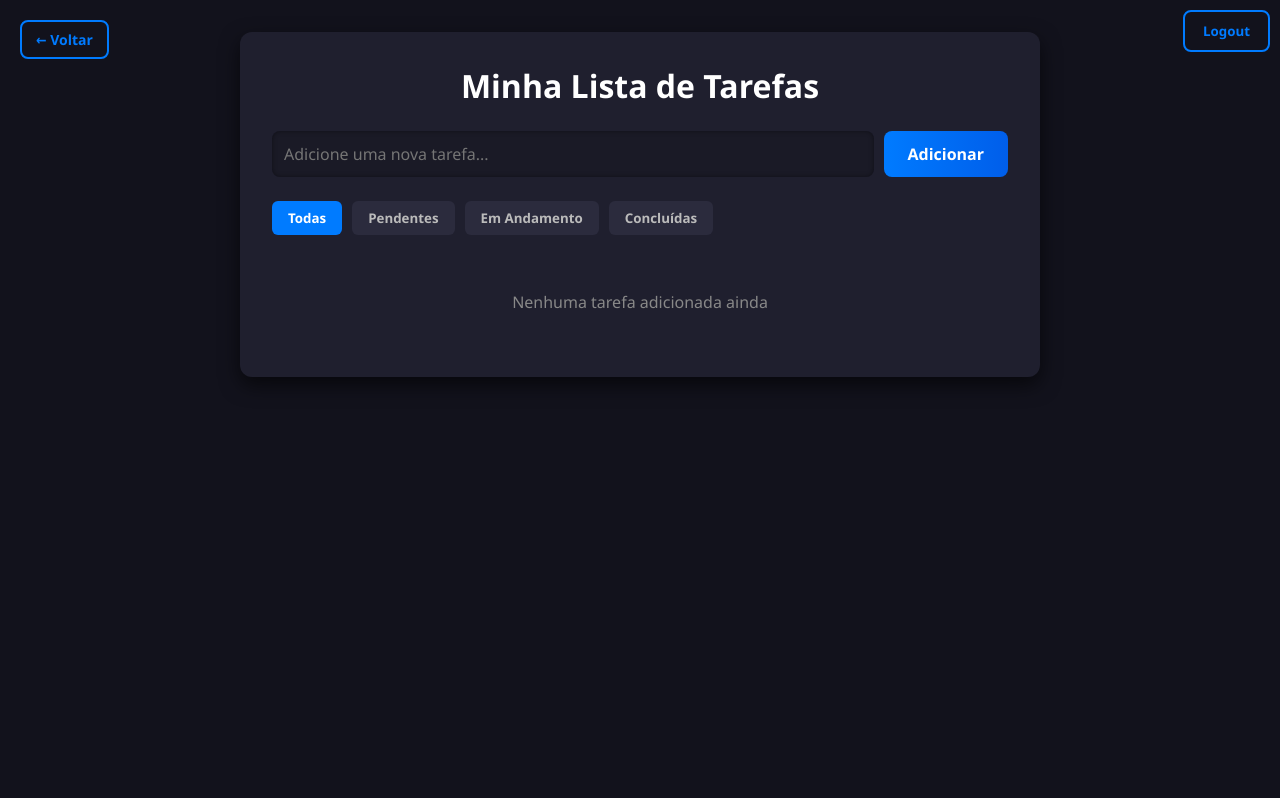
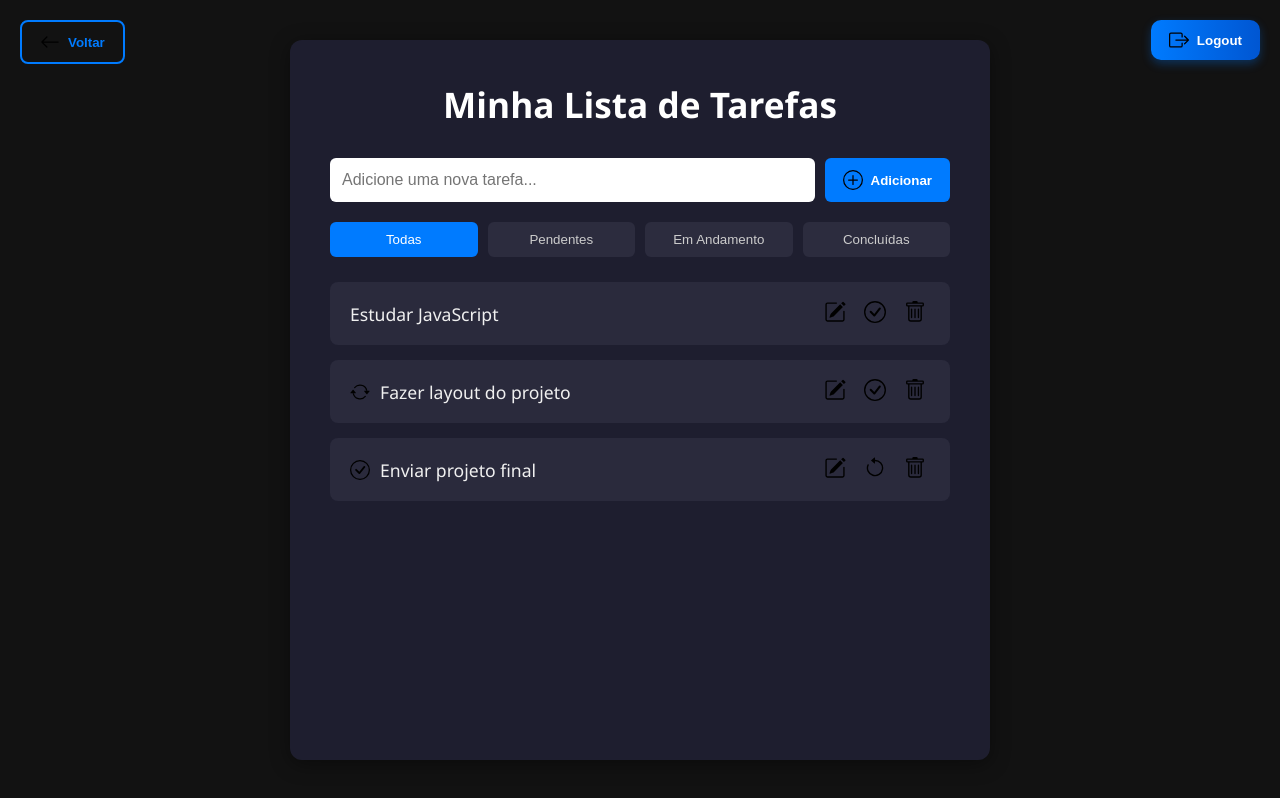
Before and after one commit to faculmasssa/gigaboard, a website with bundled scripts: page public/painel.html in a window 1280 px wide. Built offline with nearby package versions, Linux system fonts and the light colour scheme.

Commit message:
adicionando icons painel

```diff
--- a/public/assets/css/style-painel.css
+++ b/public/assets/css/style-painel.css
@@ -1,177 +1,130 @@
-:root {
-  --vermelho: #ff6b6b;
-  --amarelo: #ffd166;
-  --verde: #06d6a0;
-  --cinza: #2b2b3d;
-  --cinza-escuro: #999;
-}
-
+/* Reset básico */
 * {
   margin: 0;
   padding: 0;
   box-sizing: border-box;
-  font-family: 'Segoe UI', Tahoma, Geneva, Verdana, sans-serif;
 }
 
 body {
-  background-color: #12121c;
+  font-family: 'Segoe UI', sans-serif;
+  background-color: #121212;
   color: #f0f0f0;
-  padding: 2rem;
   min-height: 100vh;
+  display: flex;
+  justify-content: center;
+  padding: 40px;
+  position: relative;
 }
-
-.btn-voltar {
-  position: absolute;
-  top: 20px;
-  left: 20px;
-  background: transparent;
-  border: 2px solid #007bff;
-  color: #007bff;
-  padding: 8px 14px;
-  border-radius: 8px;
-  cursor: pointer;
-  font-weight: bold;
-  font-size: 14px;
-  transition: all 0.3s ease;
-  z-index: 10;
-}
-
-.btn-voltar:hover {
-  background: #007bff;
-  color: white;
-}
-
 
 /* Container principal */
 .container {
-  max-width: 800px;
-  margin: 0 auto;
-  background-color: #1f1f2e;
+  background-color: #1e1e2f;
+  padding: 40px;
   border-radius: 12px;
-  box-shadow: 0 8px 20px rgba(0, 0, 0, 0.6);
-  padding: 2rem;}
+  box-shadow: 0 4px 20px rgba(0, 0, 0, 0.4);
+  width: 100%;
+  max-width: 700px;
+}
 
 /* Título */
 h1 {
   text-align: center;
-  margin-bottom: 1.5rem;
+  margin-bottom: 30px;
+  font-size: 2.2rem;
   color: #ffffff;
 }
 
-/* Formulário de tarefa */
+/* Formulário de nova tarefa */
 .input-container {
   display: flex;
+  justify-content: center;
   gap: 10px;
-  margin-bottom: 1.5rem;
+  margin-bottom: 20px;
 }
 
-#task-input {
+.input-container input {
   flex: 1;
-  padding: 0.75rem;
-  background-color: #1a1a26;
+  padding: 12px;
+  border-radius: 6px;
   border: none;
-  border-radius: 8px;
+  outline: none;
   font-size: 1rem;
-  color: #ddd;
-  box-shadow: inset 0 0 5px rgba(0, 0, 0, 0.4);
 }
 
-#task-input:focus {
-  outline: none;
-  background-color: #222235;
-  box-shadow: 0 0 0 2px #007bff88;
+.input-container button {
+  display: flex;
+  align-items: center;
+  gap: 8px;
+  padding: 12px 18px;
+  border: none;
+  border-radius: 6px;
+  background-color: #007bff;
+  color: #fff;
+  font-weight: bold;
+  cursor: pointer;
+  transition: background-color 0.3s ease;
 }
 
-button[type="submit"] {
-  padding: 0.75rem 1.5rem;
-  background: linear-gradient(90deg, #007bff, #005eea);
-  color: white;
-  border: none;
-  border-radius: 8px;
-  cursor: pointer;
-  font-size: 1rem;
-  font-weight: bold;
-  transition: transform 0.2s, box-shadow 0.2s;
+.input-container button img {
+  width: 20px;
+  height: 20px;
 }
 
-button[type="submit"]:hover {
-  transform: scale(1.05);
-  box-shadow: 0 0 12px #007bff88;
+.input-container button:hover {
+  background-color: #0056d2;
 }
 
-/* Filtros */
+/* Botões de filtro */
 .filter-buttons {
   display: flex;
+  justify-content: space-between;
+  margin-bottom: 25px;
+  flex-wrap: wrap;
   gap: 10px;
-  margin-bottom: 1.5rem;
 }
 
 .filter-btn {
-  padding: 0.5rem 1rem;
-  background-color: #2b2b3d;
+  flex: 1;
+  min-width: 100px;
+  padding: 10px 0;
+  background-color: #2c2c3e;
+  color: #ccc;
   border: none;
   border-radius: 6px;
-  color: #bbb;
   cursor: pointer;
-  transition: all 0.2s;
-  font-weight: bold;
+  font-weight: 500;
+  transition: background-color 0.2s;
 }
 
 .filter-btn.active,
 .filter-btn:hover {
   background-color: #007bff;
-  color: #fff;
+  color: white;
 }
 
 /* Lista de tarefas */
 .task-list {
   list-style: none;
+  display: flex;
+  flex-direction: column;
+  gap: 15px;
 }
 
+/* Item da tarefa */
 .task-item {
+  background-color: #2a2a3c;
+  padding: 15px 20px;
+  border-radius: 8px;
   display: flex;
+  justify-content: space-between;
   align-items: center;
-  padding: 1rem;
-  background-color: #2b2b3d;
-  border-radius: 8px;
-  margin-bottom: 0.75rem;
-  transition: all 0.2s;
+  gap: 10px;
 }
 
-.task-item:hover {
-  transform: translateY(-2px);
-  box-shadow: 0 4px 8px rgba(0, 0, 0, 0.4);
-}
-
-/* Ícones de status */
-.status-icon {
-  margin-right: 1rem;
-  font-size: 1.2rem;
-}
-
-.status-pendente {
-  color: var(--vermelho);
-}
-
-.status-andamento {
-  color: var(--amarelo);
-}
-
-.status-concluida {
-  color: var(--verde);
-}
-
-/* Texto da tarefa */
 .task-text {
+  font-size: 1.1rem;
   flex: 1;
   word-break: break-word;
-  color: #eee;
-}
-
-.task-concluida {
-  text-decoration: line-through;
-  color: var(--cinza-escuro);
-  opacity: 0.7;
 }
 
 /* Botões de ação */
@@ -180,46 +133,151 @@ button[type="submit"]:hover {
   gap: 10px;
 }
 
-.action-btn {
+.action-buttons button {
   background: none;
   border: none;
   cursor: pointer;
-  font-size: 1rem;
-  color: #aaa;
-  transition: color 0.2s;
+  padding: 4px;
+  border-radius: 6px;
+  transition: transform 0.2s ease;
 }
 
-.action-btn:hover {
-  color: #4dabf7;
+.action-buttons button img {
+  width: 22px;
+  height: 22px;
+  filter: brightness(0.8);
+  transition: filter 0.3s;
 }
 
-.delete-btn:hover {
-  color: var(--vermelho);
+.action-buttons button:hover img {
+  filter: brightness(1.2) drop-shadow(0 0 3px #00bfff);
+  transform: scale(1.1);
 }
 
-.no-tasks {
-  text-align: center;
-  color: #888;
-  padding: 2rem;
+/* Botão Voltar */
+.btn-voltar {
+  position: absolute;
+  top: 20px;
+  left: 20px;
+  padding: 10px 18px;
+  background: transparent;
+  border: 2px solid #007bff;
+  color: #007bff;
+  border-radius: 8px;
+  font-weight: bold;
+  cursor: pointer;
+  transition: all 0.3s;
+  display: flex;
+  align-items: center;
+  gap: 8px;
 }
 
-/* Botão logout */
+.btn-voltar img {
+  width: 20px;
+  height: 20px;
+}
+
+.btn-voltar:hover {
+  background-color: #007bff;
+  color: white;
+}
+
+/* Botão Logout */
 #logout-btn {
   position: absolute;
   top: 20px;
   right: 20px;
   padding: 10px 18px;
-  background: transparent;
-  border: 2px solid #007bff;
-  color: #007bff;
+  background: linear-gradient(to right, #007bff, #0056d2);
+  color: white;
   font-weight: bold;
-  border-radius: 8px;
+  border: none;
+  border-radius: 10px;
   cursor: pointer;
-  transition: all 0.3s ease;
-  z-index: 10;
+  box-shadow: 0 4px 10px rgba(0, 123, 255, 0.3);
+  transition: all 0.3s ease-in-out;
+  display: flex;
+  align-items: center;
+  gap: 8px;
+}
+
+#logout-btn img {
+  width: 20px;
+  height: 20px;
 }
 
 #logout-btn:hover {
-  background: #007bff;
-  color: white;
+  transform: scale(1.05);
+  box-shadow: 0 6px 15px rgba(0, 123, 255, 0.5);
 }
+
+/* Responsividade */
+@media (max-width: 768px) {
+  body {
+    padding: 20px;
+    flex-direction: column;
+  }
+
+  .container {
+    padding: 30px 20px;
+  }
+
+  h1 {
+    font-size: 1.8rem;
+  }
+
+  .input-container {
+    flex-direction: column;
+  }
+
+  .input-container input,
+  .input-container button {
+    width: 100%;
+  }
+
+  .filter-buttons {
+    flex-direction: column;
+    gap: 8px;
+  }
+
+  .filter-btn {
+    width: 100%;
+  }
+
+  .task-item {
+    flex-direction: column;
+    align-items: flex-start;
+  }
+
+  .action-buttons {
+    width: 100%;
+    justify-content: flex-end;
+  }
+
+  .btn-voltar,
+  #logout-btn {
+    position: static;
+    width: 100%;
+    margin-bottom: 10px;
+    justify-content: center;
+  }
+}
+
+@media (max-width: 480px) {
+  h1 {
+    font-size: 1.5rem;
+  }
+
+  .input-container input {
+    font-size: 0.95rem;
+  }
+
+  .task-text {
+    font-size: 1rem;
+  }
+
+  .action-buttons button img {
+    width: 20px;
+    height: 20px;
+  }
+}
--- a/public/painel.html
+++ b/public/painel.html
@@ -11,33 +11,83 @@
 
 <body>
 
-  <button class="btn-voltar" onclick="window.history.back()">← Voltar</button>
+  <button class="btn-voltar">
+    <img src="/public/assets/icons/arrow-left.svg" alt="Voltar" width="20" />
+    Voltar
+  </button>
 
   <div class="container">
     <h1>Minha Lista de Tarefas</h1>
 
-
-    <form id="task-form" class="input-container">
-      <input type="text" id="task-input" placeholder="Adicione uma nova tarefa..." required>
-      <button type="submit">Adicionar</button>
+    <form class="input-container">
+      <input type="text" placeholder="Adicione uma nova tarefa..." required />
+      <button type="submit">
+        <img src="/public/assets/icons/plus-circle.svg" alt="Adicionar" width="20" />
+        Adicionar
+      </button>
     </form>
 
-
     <div class="filter-buttons">
-      <button class="filter-btn active" data-filter="all">Todas</button>
-      <button class="filter-btn" data-filter="pendente">Pendentes</button>
-      <button class="filter-btn" data-filter="andamento">Em Andamento</button>
-      <button class="filter-btn" data-filter="concluida">Concluídas</button>
+      <button class="filter-btn active">Todas</button>
+      <button class="filter-btn">Pendentes</button>
+      <button class="filter-btn">Em Andamento</button>
+      <button class="filter-btn">Concluídas</button>
     </div>
 
+    <ul class="task-list">
+      <li class="task-item">
+        <span class="task-text">Estudar JavaScript</span>
+        <div class="action-buttons">
+          <button class="edit-btn" title="Editar">
+            <img src="/public/assets/icons/pencil-square.svg" alt="Editar" width="20" />
+          </button>
+          <button class="toggle-btn" title="Alterar status">
+            <img src="/public/assets/icons/check-circle.svg" alt="Status" width="20" />
+          </button>
+          <button class="delete-btn" title="Excluir">
+            <img src="/public/assets/icons/trash.svg" alt="Excluir" width="20" />
+          </button>
+        </div>
+      </li>
 
-    <ul class="task-list" id="task-list">
-      <li class="no-tasks">Nenhuma tarefa adicionada ainda</li>
+      <li class="task-item">
+        <img src="/public/assets/icons/arrow-repeat.svg" alt="Em andamento" width="20" />
+        <span class="task-text">Fazer layout do projeto</span>
+        <div class="action-buttons">
+          <button class="edit-btn" title="Editar">
+            <img src="/public/assets/icons/pencil-square.svg" alt="Editar" width="20" />
+          </button>
+          <button class="toggle-btn" title="Alterar status">
+            <img src="/public/assets/icons/check-circle.svg" alt="Status" width="20" />
+          </button>
+          <button class="delete-btn" title="Excluir">
+            <img src="/public/assets/icons/trash.svg" alt="Excluir" width="20" />
+          </button>
+        </div>
+      </li>
+
+      <li class="task-item">
+        <img src="/public/assets/icons/check-circle.svg" alt="Concluída" width="20" />
+        <span class="task-text">Enviar projeto final</span>
+        <div class="action-buttons">
+          <button class="edit-btn" title="Editar">
+            <img src="/public/assets/icons/pencil-square.svg" alt="Editar" width="20" />
+          </button>
+          <button class="toggle-btn" title="Reabrir tarefa">
+            <img src="/public/assets/icons/arrow-counterclockwise.svg" alt="Reabrir" width="20" />
+          </button>
+          <button class="delete-btn" title="Excluir">
+            <img src="/public/assets/icons/trash.svg" alt="Excluir" width="20" />
+          </button>
+        </div>
+      </li>
     </ul>
   </div>
 
-
-  <button id="logout-btn" style="position: absolute; top: 10px; right: 10px;" onclick="logout()">Logout</button>
+  <button id="logout-btn">
+    <img src="/public/assets/icons/box-arrow-right.svg" alt="Logout" width="20" />
+    Logout
+  </button>
   <script src="js/painel.js"></script>
 </body>
 
```
Also changed, not shown: public/assets/icons/arrow-counterclockwise.svg (added), public/assets/icons/arrow-left.svg (added), public/assets/icons/arrow-repeat.svg (added), public/assets/icons/box-arrow-right.svg (added), public/assets/icons/check-circle.svg (added), public/assets/icons/pencil-square.svg (added), public/assets/icons/plus-circle.svg (added), public/assets/icons/trash.svg (added).
